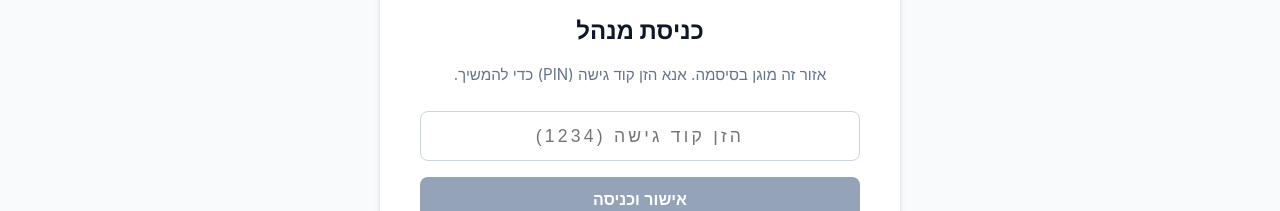
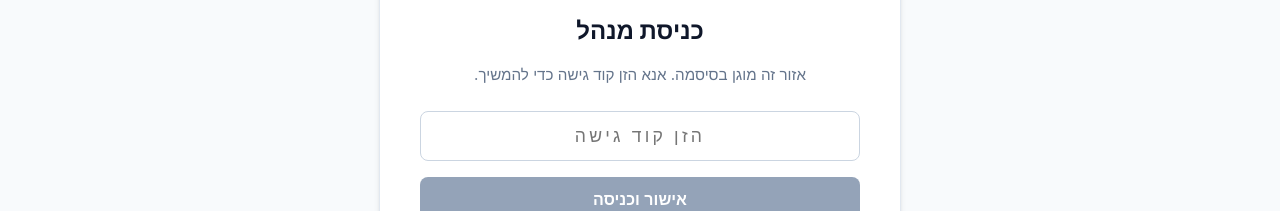
Before and after one commit to tifereteliav/clinical-pulse-sync, a React (Vite) app: page /admin in a window 1280 px wide. Shown: the part 216-427 px from the top of the page. Built offline with nearby package versions, Linux system fonts and the light colour scheme.

Commit message:
Update PIN to 1990 and remove PIN text from UI placeholder

```diff
--- a/src/components/ProtectedWrapper.jsx
+++ b/src/components/ProtectedWrapper.jsx
@@ -1,6 +1,6 @@
 import React, { useState } from 'react';
 
-const CORRECT_PIN = '1234';
+const CORRECT_PIN = '1990';
 
 export default function ProtectedWrapper({ children, title = 'כניסה מוגנת' }) {
   const [isAuthenticated, setIsAuthenticated] = useState(() => {
@@ -30,7 +30,7 @@ export default function ProtectedWrapper({ children, title = 'כניסה מוג
       <div style={{ fontSize: '2.5rem', marginBottom: '0.5rem' }}>🔒</div>
       <h2 style={{ marginBottom: '0.5rem' }}>{title}</h2>
       <p style={{ color: '#64748b', fontSize: '0.95rem', marginBottom: '1.5rem' }}>
-        אזור זה מוגן בסיסמה. אנא הזן קוד גישה (PIN) כדי להמשיך.
+        אזור זה מוגן בסיסמה. אנא הזן קוד גישה כדי להמשיך.
       </p>
 
       <form onSubmit={handleUnlock} style={{ display: 'flex', flexDirection: 'column', gap: '1rem' }}>
@@ -41,7 +41,7 @@ export default function ProtectedWrapper({ children, title = 'כניסה מוג
             setPinInput(e.target.value);
             if (error) setError('');
           }}
-          placeholder="הזן קוד גישה (1234)"
+          placeholder="הזן קוד גישה"
           maxLength={10}
           autoFocus
           style={{
```
